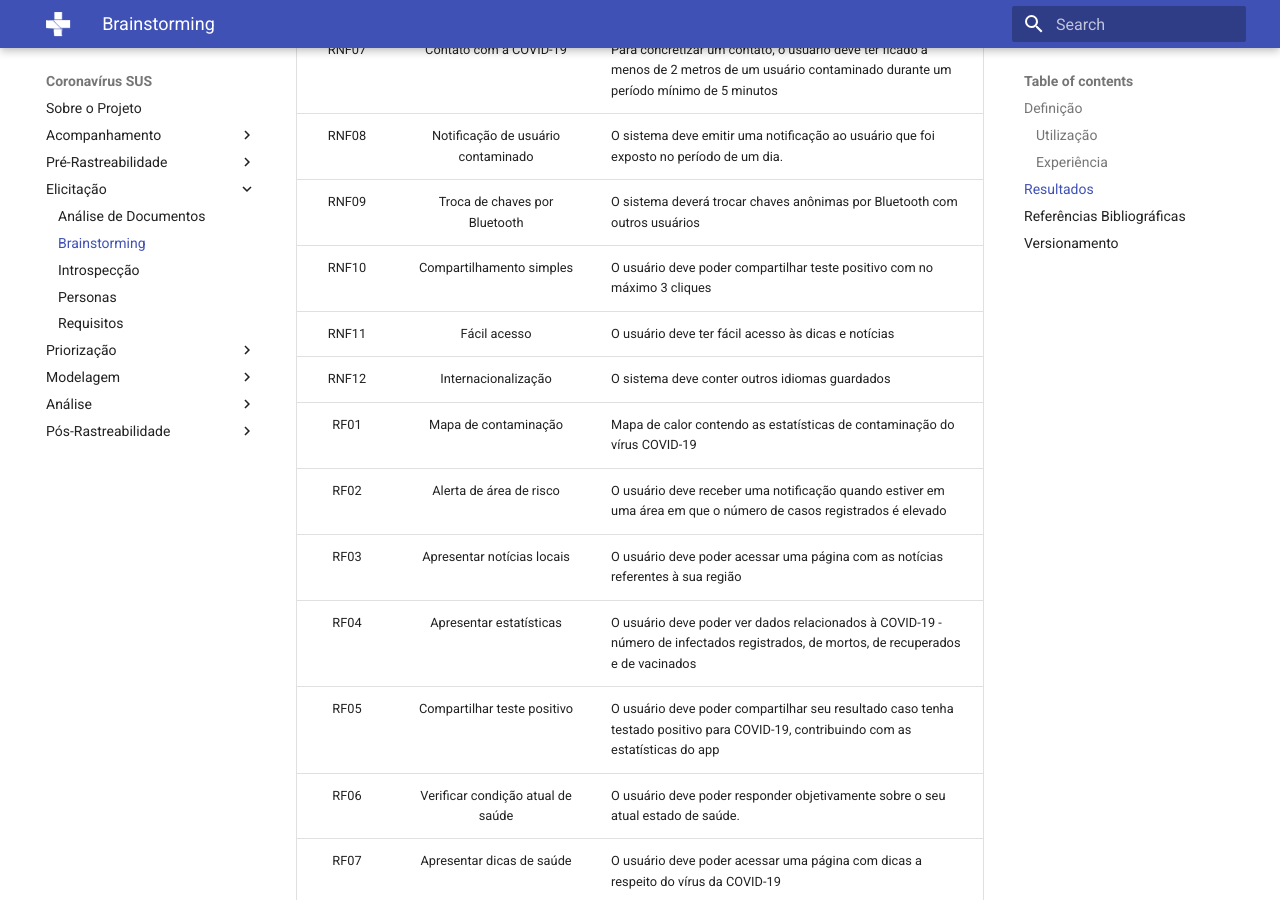
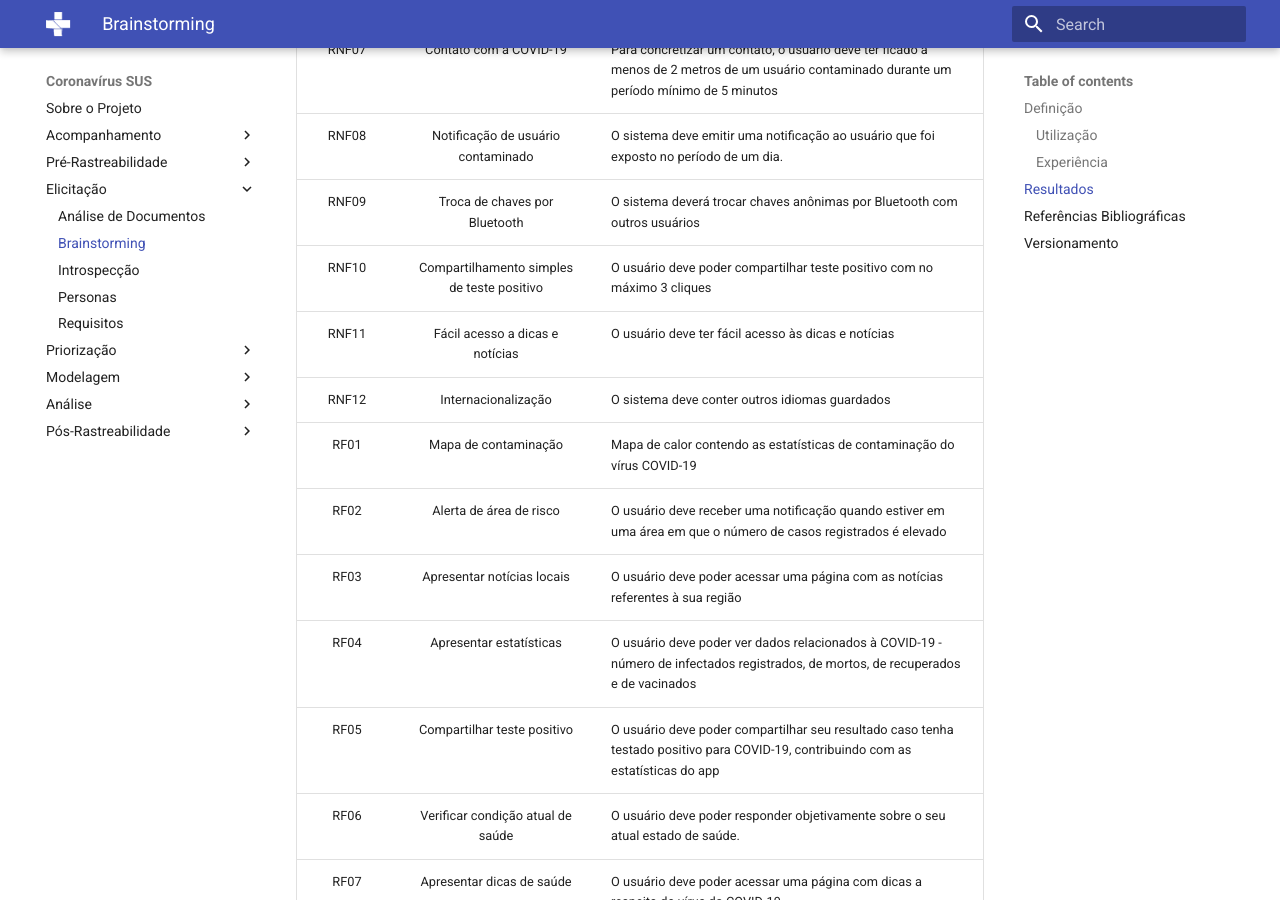
Before and after one commit to Requisitos-de-Software/2020.2-Coronavirus-SUS, an MkDocs documentation site: the page built from docs/elicitação/brainstorming.md, in a window 1280 px wide and 900 px high, scrolled down 1210 px. Built offline with MkDocs 1.6.1 and Material for MkDocs 9.7.7, drawn with Linux system fonts in a browser that asks for light colours; old or Windows-style settings are respelled for this version of MkDocs.

```diff
--- a/docs/elicitação/brainstorming.md
+++ b/docs/elicitação/brainstorming.md
@@ -29,8 +29,8 @@
 |RNF07|Contato com a COVID-19|Para concretizar um contato, o usuário deve ter ficado a menos de 2 metros de um usuário contaminado durante um período mínimo de 5 minutos
 |RNF08|Notificação de usuário contaminado|O sistema deve emitir uma notificação ao usuário que foi exposto no período de um dia.
 |RNF09|Troca de chaves por Bluetooth|O sistema deverá trocar chaves anônimas por Bluetooth com outros usuários
-|RNF10|Compartilhamento simples|O usuário deve poder compartilhar teste positivo com no máximo 3 cliques
-|RNF11|Fácil acesso|O usuário deve ter fácil acesso às dicas e notícias
+|RNF10|Compartilhamento simples de teste positivo|O usuário deve poder compartilhar teste positivo com no máximo 3 cliques
+|RNF11|Fácil acesso a dicas e notícias|O usuário deve ter fácil acesso às dicas e notícias
 |RNF12|Internacionalização|O sistema deve conter outros idiomas guardados
 |RF01|Mapa de contaminação|Mapa de calor contendo as estatísticas de contaminação do vírus COVID-19
 |RF02|Alerta de área de risco|O usuário deve receber uma notificação quando estiver em uma área em que o número de casos registrados é elevado
```
Also changed, not shown: docs/Pós-Rastreabilidade/backward-from.md (+2 -2 lines), docs/acompanhamento/apresentacoes.md (+7 -0 lines), docs/elicitação/priorização/moscow.md (+2 -2 lines), docs/elicitação/requisitos.md (+2 -2 lines).
